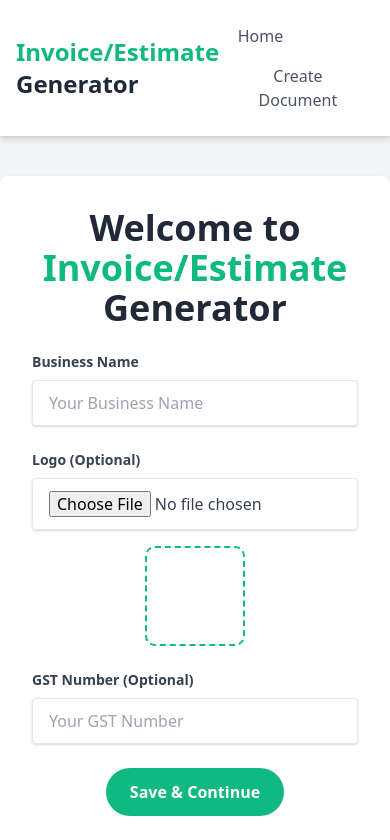
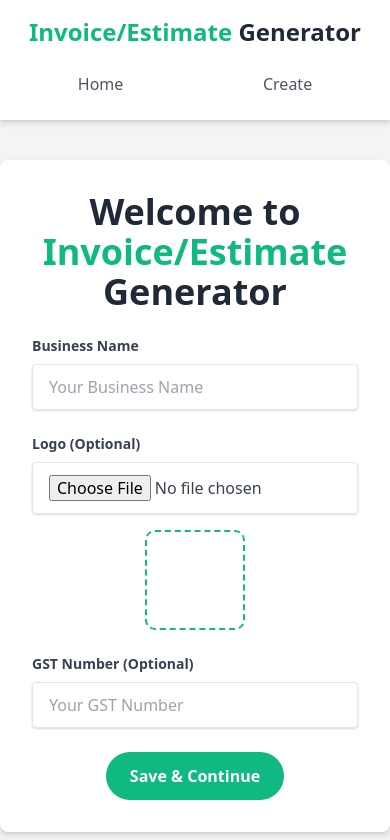
Before and after one commit to RAKESHKRAJEEV90/invoice-estimate-generator, a plain HTML site: page index.html in a window 390 px wide. Shown: the top 840 px of the page. Drawn offline with nearby package versions, Linux system fonts and the light colour scheme.

Commit message:
added paypal mobiledesign

```diff
--- a/index.html
+++ b/index.html
@@ -116,7 +116,7 @@
     height: 20px;
     margin-right: 8px;
 }
-@media (max-width: 768px) {
+@media (max-width: 640px) {
     .footer-content {
         flex-direction: column;
         text-align: center;
@@ -125,16 +125,36 @@
     .donation-buttons {
         margin-top: 15px;
     }
+
+    nav .container > div {
+        flex-direction: column;
+    }
+    nav h1 {
+        margin-bottom: 1rem;
+    }
+    nav .flex.space-x-4 {
+        width: 100%;
+        justify-content: space-around;
+    }
+
 }
     </style>
 </head>
 <body class="bg-gray-100 font-sans">
     <nav class="bg-white text-gray-800 p-4 custom-shadow">
-        <div class="container mx-auto flex justify-between items-center">
-            <h1 class="text-2xl font-bold text-gray-800"> <span class="text-green-500">Invoice/Estimate</span> Generator</h1>
-            <div>
-                <button onclick="showPage('landing')" class="px-4 py-2 text-gray-600 hover:text-green-500 transition duration-300">Home</button>
-                <button onclick="showPage('create-document')" class="px-4 py-2 text-gray-600 hover:text-green-500 transition duration-300">Create Document</button>
+        <div class="container mx-auto">
+            <div class="flex flex-col sm:flex-row justify-between items-center">
+                <h1 class="text-2xl font-bold text-gray-800 mb-4 sm:mb-0">
+                   <span class="text-green-500">Invoice/Estimate</span> Generator
+                </h1>
+                <div class="flex space-x-4">
+                    <button onclick="showPage('landing')" class="px-4 py-2 text-gray-600 hover:text-green-500 transition duration-300 focus:outline-none">
+                        Home
+                    </button>
+                    <button onclick="showPage('create-document')" class="px-4 py-2 text-gray-600 hover:text-green-500 transition duration-300 focus:outline-none">
+                        Create
+                    </button>
+                </div>
             </div>
         </div>
     </nav>
```
